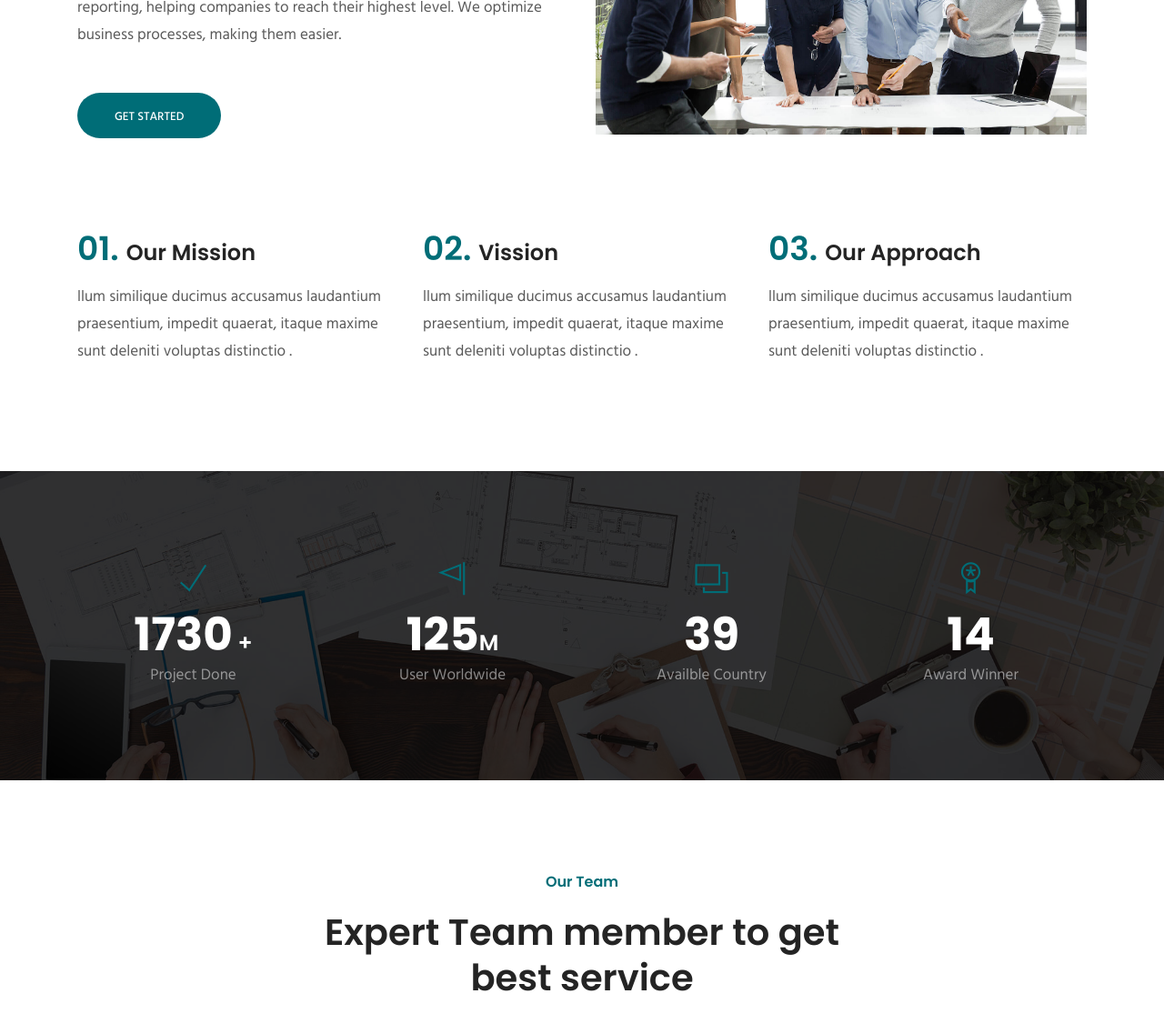
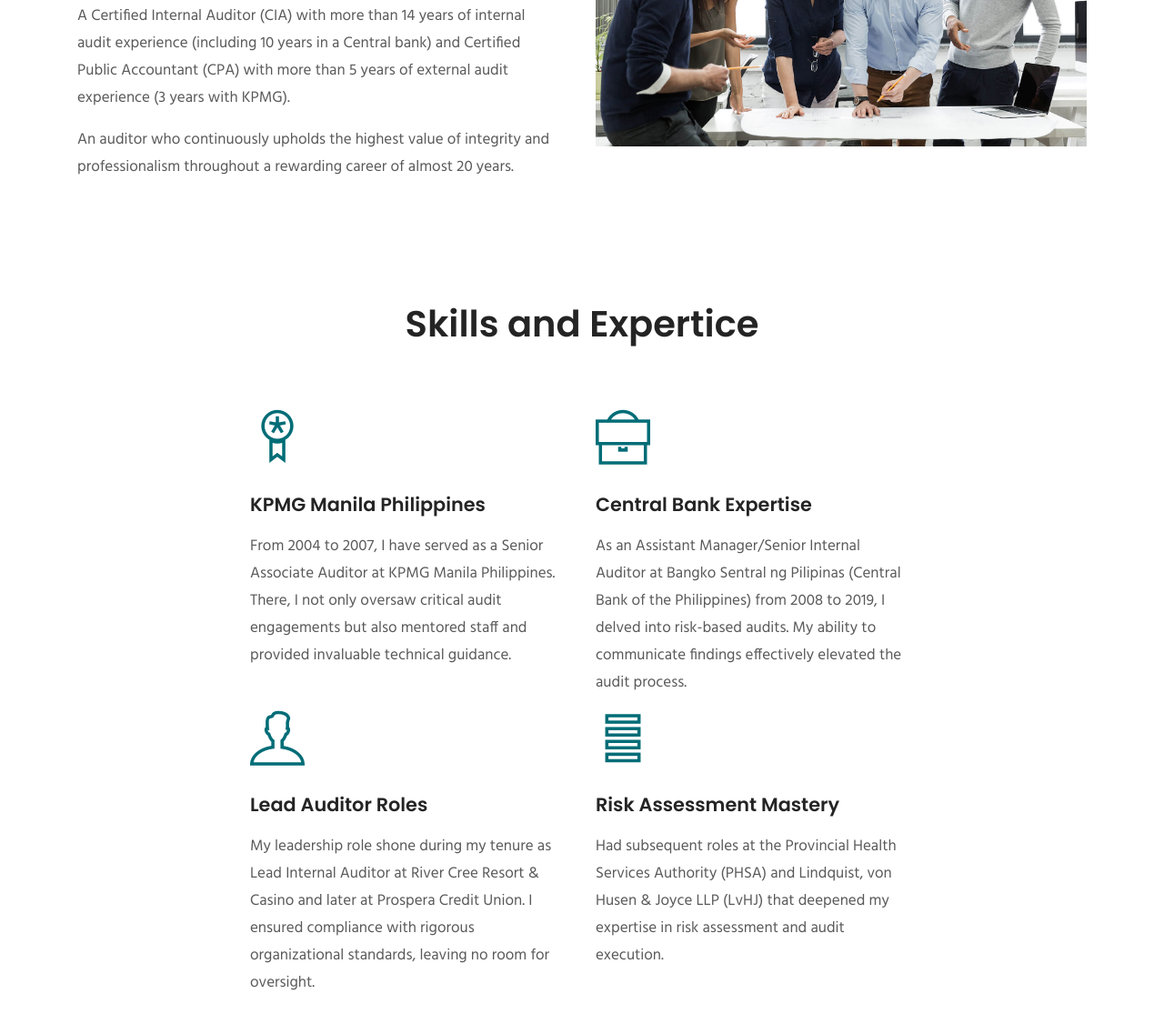
Before and after one commit to jenlopoz/refranciscoconsulting.com, a website: page theme/about.html in a window 1280 px wide. Shown: the part 755-1892 px from the top of the page at 91% size. Drawn offline with Linux system fonts and the light colour scheme; some packages are replaced by stand-ins of ours.

Commit message:
Add AboutPage Contents

```diff
--- a/theme/about.html
+++ b/theme/about.html
@@ -42,7 +42,7 @@
 		  <div class="col-lg-12">
 			<nav class="navbar navbar-expand-lg px-0 py-4">
 			  <a class="navbar-brand" href="index.html">
-				Mega<span>kit.</span>
+				Lo<span>go.</span>
 			  </a>
 
 			  <button
@@ -94,13 +94,8 @@
     <div class="row">
       <div class="col-md-12">
         <div class="block text-center">
-          <span class="text-white">About Us</span>
-          <h1 class="text-capitalize mb-4 text-lg">Our Company</h1>
-          <ul class="list-inline">
-            <li class="list-inline-item"><a href="index.html" class="text-white">Home</a></li>
-            <li class="list-inline-item"><span class="text-white">/</span></li>
-            <li class="list-inline-item text-white-50">About Us</li>
-          </ul>
+          <span class="text-white">About</span>
+          <h1 class="text-capitalize mb-4 text-lg">Professional Journey</h1>
         </div>
       </div>
     </div>
@@ -110,14 +105,13 @@
 <!-- Section About Start -->
 <section class="section about-2 position-relative">
 	<div class="container">
-		<div class="row">
+		<div class="row align-items-center">
 			<div class="col-lg-6">
 				<div class="about-item pr-3 mb-5 mb-lg-0">
-					<span class="h6 text-color">What we are</span>
-					<h2 class="mt-3 mb-4 position-relative content-title">We are dynamic team of creative people</h2>
-					<p class="mb-5">We provide consulting services in the area of IFRS and management reporting, helping companies to reach their highest level. We optimize business processes, making them easier.</p>
-
-					<a href="contact.html" class="btn btn-main btn-round-full">Get started</a>
+					<h2 class="mt-3 mb-4 position-relative content-title">Robert Emmanuel Francisco</h2>
+					<p class="mb-3">I’m an audit professional with a diverse background in audit, risk, finance and consulting, including vast experience in risk management and process controls improvement. </p>
+					<p class="mb-3">A Certified Internal Auditor (CIA) with more than 14 years of internal audit experience (including 10 years in a Central bank) and Certified Public Accountant (CPA) with more than 5 years of external audit experience (3 years with KPMG). </p>
+					<p class="mb-3">An auditor who continuously upholds the highest value of integrity and professionalism throughout a rewarding career of almost 20 years. </p>
 				</div>
 			</div>
 			<div class="col-lg-6">
@@ -134,25 +128,53 @@
 <section class="about-info section pt-0">
 	<div class="container">
 		<div class="row justify-content-center">
-			<div class="col-lg-4 col-md-6 col-sm-6">
-				<div class="about-info-item mb-4 mb-lg-0">
-					<h3 class="mb-3"><span class="text-color mr-2 text-md ">01.</span>Our Mission</h3>
-					<p>llum similique ducimus accusamus laudantium praesentium, impedit quaerat, itaque maxime sunt deleniti voluptas distinctio .</p>
-				</div>
-			</div>
-			<div class="col-lg-4 col-md-6 col-sm-6">
-				<div class="about-info-item mb-4 mb-lg-0">
-					<h3 class="mb-3"><span class="text-color mr-2 text-md">02.</span>Vission</h3>
-					<p>llum similique ducimus accusamus laudantium praesentium, impedit quaerat, itaque maxime sunt deleniti voluptas distinctio .</p>
-				</div>
-			</div>
-			<div class="col-lg-4 col-md-6 col-sm-6">
-				<div class="about-info-item mb-4 mb-lg-0">
-					<h3 class="mb-3"><span class="text-color mr-2 text-md">03.</span>Our Approach</h3>
-					<p>llum similique ducimus accusamus laudantium praesentium, impedit quaerat, itaque maxime sunt deleniti voluptas distinctio .</p>
+			<div class="col-lg-7 text-center">
+				<div class="section-title">
+					<span class="h6 text-color"></span>
+					<h2 class="mt-3 content-title">Skills and Expertice</h2>
 				</div>
 			</div>
 		</div>
+		<div class="row justify-content-center">
+			<div class="col-lg-4 col-md-6 col-12">
+			  <div class="intro-item mb-5 mb-lg-0">
+				<i class="ti-medall color-one"></i>
+				<h4 class="mt-4 mb-3">KPMG Manila Philippines</h4>
+				<p>
+					From 2004 to 2007, I have served as a Senior Associate Auditor at KPMG Manila Philippines. There, I not only oversaw critical audit engagements but also mentored staff and provided invaluable technical guidance.
+				</p>
+			  </div>
+			</div>
+			<div class="col-lg-4 col-md-6">
+			  <div class="intro-item mb-5 mb-lg-0">
+				<i class="ti-briefcase color-one"></i>
+				<h4 class="mt-4 mb-3">Central Bank Expertise</h4>
+				<p>
+					As an Assistant Manager/Senior Internal Auditor at Bangko Sentral ng Pilipinas (Central Bank of the Philippines) from 2008 to 2019, I delved into risk-based audits. My ability to communicate findings effectively elevated the audit process.
+				</p>
+			  </div>
+			</div>
+		  </div>
+		  <div class="row justify-content-center">
+			<div class="col-lg-4 col-md-6 col-12">
+			  <div class="intro-item mb-5 mb-lg-0">
+				<i class="ti-user color-one"></i>
+				<h4 class="mt-4 mb-3">Lead Auditor Roles</h4>
+				<p>
+					My leadership role shone during my tenure as Lead Internal Auditor at River Cree Resort & Casino and later at Prospera Credit Union. I ensured compliance with rigorous organizational standards, leaving no room for oversight.
+				</p>
+			  </div>
+			</div>
+			<div class="col-lg-4 col-md-6">
+			  <div class="intro-item mb-5 mb-lg-0">
+				<i class="ti-layout-menu-v color-one"></i>
+				<h4 class="mt-4 mb-3">Risk Assessment Mastery</h4>
+				<p>
+					Had subsequent roles at the Provincial Health Services Authority (PHSA) and Lindquist, von Husen & Joyce LLP (LvHJ) that deepened my expertise in risk assessment and audit execution.
+				</p>
+			  </div>
+			</div>
+		  </div>
 	</div>
 </section>
 
```
